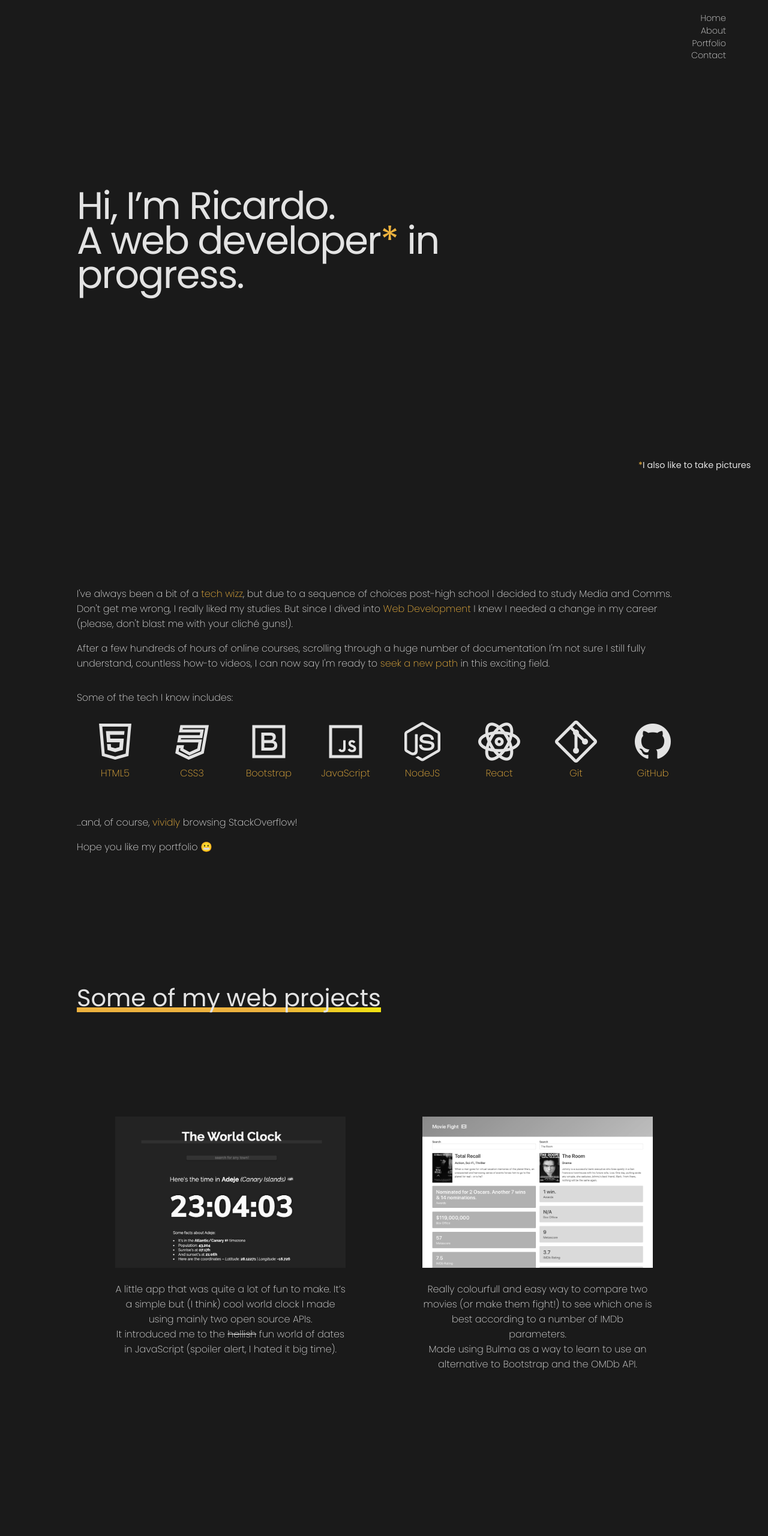
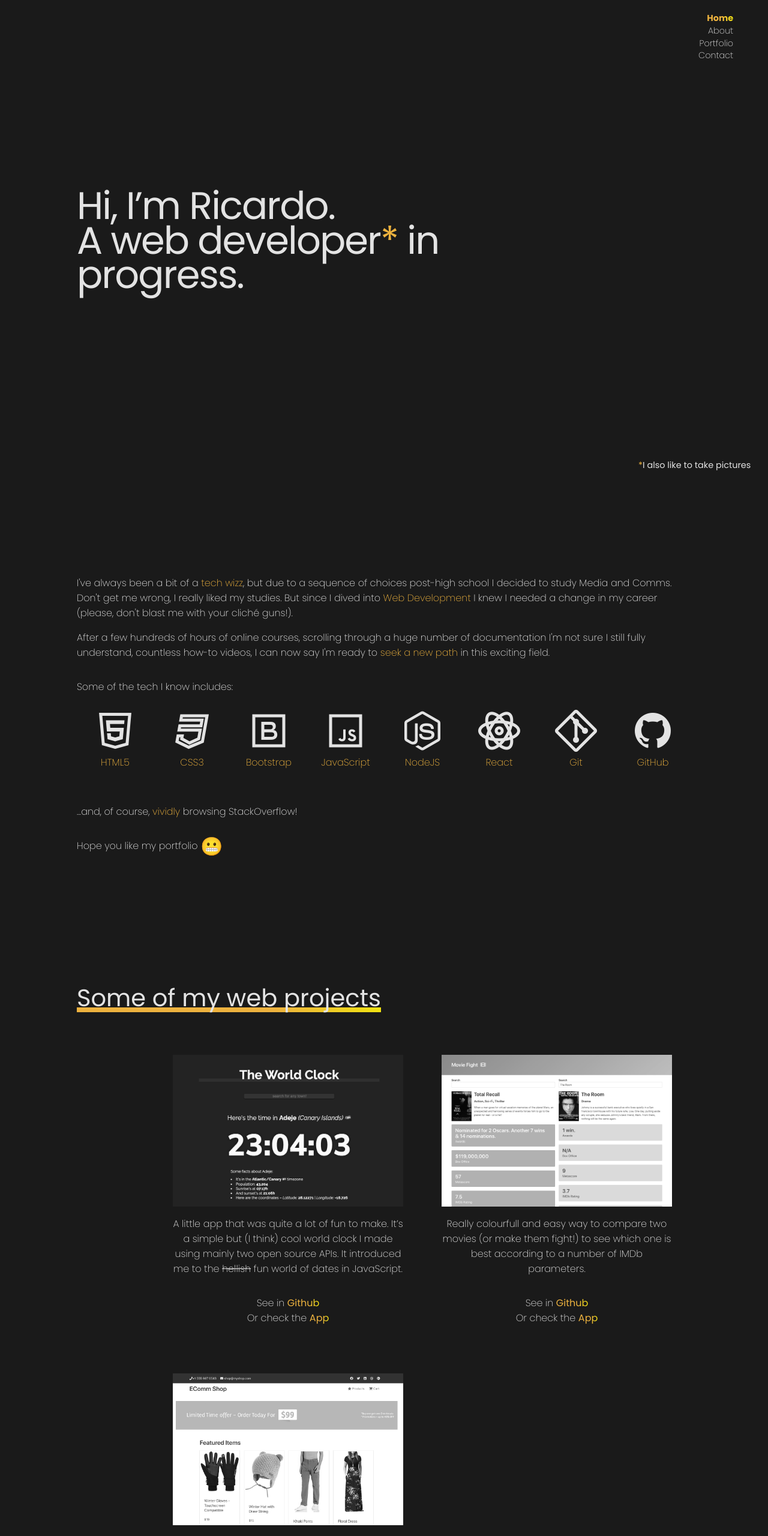
Before and after one commit to ricardofrancoli/personal-portfolio, a plain HTML site: page index.html in a window 1280 px wide. Shown: the top 2560 px of the page at 60% size. Drawn offline with nearby package versions, Linux system fonts and the light colour scheme.

Commit message:
big refactoring, modify web portfolio section

```diff
--- a/index.html
+++ b/index.html
@@ -12,10 +12,10 @@
 
 <div class="nav-container">
 	<nav class="nav-links">
-		<a href="#home">Home</a>
-		<a href="#about">About</a>
-		<a href="#portfolio">Portfolio</a>
-		<a href="#contact">Contact</a>
+		<a href="#home" class="nav-link">Home</a>
+		<a href="#about" class="nav-link">About</a>
+		<a href="#portfolio" class="nav-link">Portfolio</a>
+		<a href="#contact" class="nav-link">Contact</a>
 	</nav>
 </div>
 
@@ -80,7 +80,7 @@
 		</div>
 		<div class="friendly">
 			<p class="stack-joke">...and, of course, <span class="accent-color">vividly</span> browsing StackOverflow!</p>
-			<p>Hope you like my portfolio 😬</p>
+			<p>Hope you like my portfolio <span class="emoji"> 😬</span></p>
 		</div>
 	</div>
 </section>
@@ -92,21 +92,28 @@
 		<div class="web-projects">
 
 			<div class="world-clock web-project">
-				<a href="https://world-clock.vercel.app/" target="_blank">
-					<img src="./public/images/worldClock.png" alt="world-clock" class="web-screenshot">
-				</a>
-				<p class="project-description">A little app that was quite a lot of fun to make. It’s a simple but (I think) cool world clock I made using mainly two open source APIs.<br>
-					It introduced me to the <s>hellish</s> fun world of dates in JavaScript (spoiler alert, I hated it big time).</p>
+				<img src="./public/images/worldClock.png" alt="world-clock" class="web-screenshot">
+				<p class="project-description">A little app that was quite a lot of fun to make. It’s a simple but (I think) cool world clock I made using mainly two open source APIs. It introduced me to the <s>hellish</s> fun world of dates in JavaScript.</p>
+				<p class="project-description">See in <a href="https://github.com/ricardofrancoli/world-clock" class="project-link" target="_blank">Github</a>
+					<br>
+					Or check the <a href="https://world-clock.vercel.app/" class="project-link" target="_blank">App</a>
+				</p>
 			</div>
 
 			<div class="movie-fight web-project">
-				<a href="https://world-clock.vercel.app/" target="_blank">
-					<img src="./public/images/movieFight.png" alt="world-clock" class="web-screenshot">
-				</a>
-				<p class="project-description">Really colourfull and easy way to compare two movies (or make them fight!) to see which one is best according to a number of IMDb parameters.<br>
-					Made using Bulma as a way to learn to use an alternative to Bootstrap and the OMDb API.</p>
+				<img src="./public/images/movieFight.png" alt="world-clock" class="web-screenshot">
+				<p class="project-description">Really colourfull and easy way to compare two movies (or make them fight!) to see which one is best according to a number of IMDb parameters.</p>
+				<p class="project-description">See in <a href="https://github.com/ricardofrancoli/movie-fight" class="project-link" target="_blank">Github</a>
+					<br>
+					Or check the <a href="https://movie-fight.ricardofrancoli.vercel.app" class="project-link" target="_blank">App</a>
+				</p>
 			</div>
 
+			<div class="ecomm web-project">
+				<img src="./public/images/ecomm.png" alt="e-commerce-website" class="web-screenshot">
+				<p class="project-description">A fake e-commerce site I used to practice my backend skills. Made using NodeJS, Express and OOP for some repositories made from scratch.</p>
+				<p class="project-description">See in <a href="https://github.com/ricardofrancoli/ecomm" class="project-link" target="_blank">Github</a></p>
+			</div>
 		</div>
 	</div>
 
@@ -188,20 +195,20 @@
 	</div>
 </section>
 
-<div id="footer">
+<section id="footer">
 	<div class="footer-container">
 		<div class="footer-links-container">
 			<footer class="footer-links">
-				<a href="https://github.com/ricardofrancoli/" class="github-link"><i class="lab la-github"></i></a>
-				<a href="https://www.instagram.com/ricardofrancoli/" class="instagram-link"><i class="lab la-instagram"></i></a>
-				<a href="https://www.linkedin.com/in/ricardo-u-francoli/" class="linkedin-link"><i class="lab la-linkedin-in"></i></a>
+				<a href="https://github.com/ricardofrancoli/" class="github-link" target="_blank"><i class="lab la-github"></i></a>
+				<a href="https://www.instagram.com/ricardofrancoli/" class="instagram-link" target="_blank"><i class="lab la-instagram"></i></a>
+				<a href="https://www.linkedin.com/in/ricardo-u-francoli/" class="linkedin-link" target="_blank"><i class="lab la-linkedin-in"></i></a>
 			</footer>
 		</div>
 		<div class="footer-message-container">
 			<p class="with-love">Made with <i class="lar la-heart"></i> by Ricardo</p>
 		</div>
 	</div>
-</div>
+</section>
 
 <script src="./js/app.js"></script>
 </body>
--- a/styles/main.scss
+++ b/styles/main.scss
@@ -10,6 +10,17 @@ html, body {
 
 .accent-color {
     color: $accent-color;
+}
+
+img.emojione {
+    margin: 0px !important;
+    display: inline !important;
+}
+
+span.emoji {
+    font-size: 30px;
+    vertical-align: middle;
+    line-height: 2;
 }
 
 .section-header {
--- a/styles/partials/_about.scss
+++ b/styles/partials/_about.scss
@@ -25,7 +25,7 @@
         margin: 5px 5px 30px;
     }
 
-    .lab{
+    .lab {
         padding: 0;
         font-size: 5rem;
     }
--- a/styles/partials/_contactpage.scss
+++ b/styles/partials/_contactpage.scss
@@ -33,13 +33,14 @@
             resize: none;
         }
 
-        button {
+        .btn {
             cursor: pointer;
             color: $bg-color;
-            background: $accent-color;
+            background-color: $accent-color;
             max-width: 10vw;
             height: 3rem;
             font-weight: 400;
+            transition: all 3s ease;
 
             &:hover {
                 background: $accent-gradient-inverted;
--- a/styles/partials/_navbar.scss
+++ b/styles/partials/_navbar.scss
@@ -1,5 +1,6 @@
 .nav-container {
     margin-left: 90vw;
+    width: 70px;
     position: fixed;
     top: 0px;
     overflow: hidden;
@@ -15,7 +16,7 @@
     line-height: 1.3rem;
     text-align: right;
 
-    a {
+    .nav-link {
         color: $text-color;
         font-weight: 200;
         text-decoration: none;
@@ -23,7 +24,10 @@
         // padding: 13px 30px 13px 30px;
     }
 
-    .current, a {
-        color: $accent-gradient;
+    .current {
+        background: $accent-gradient;
+        -webkit-background-clip: text;
+        -webkit-text-fill-color: transparent;
+        font-weight: 600;
     }
 }
--- a/styles/partials/_photographyportfolio.scss
+++ b/styles/partials/_photographyportfolio.scss
@@ -9,6 +9,7 @@
     align-items: center;
     margin: 0 10vw;
     min-height: 100vh;
+    max-width: 100vw;
     text-align: right;
 
     .image-container {
--- a/styles/partials/_webportfolio.scss
+++ b/styles/partials/_webportfolio.scss
@@ -5,16 +5,21 @@
     @include section;
 
     .web-projects {
-        @include section-container;
+        display: grid;
+        grid-template-columns: 1fr 1fr;
+        justify-content: space-around;
         align-items: center;
+        min-height: 100vh;
 
         .web-project {
+            align-self: start;
             display: flex;
             flex-direction: column;
             margin: 0 5vw;
+            min-height: 30vh;
+            margin: 4vh;
 
             .project-description {
-                min-height: 30vh;
                 text-align: center;
             }
 
@@ -30,6 +35,15 @@
                 filter: none;
                 filter: grayscale(0);
             }
+
+            .project-link {
+                text-decoration: none;
+                width: fit-content;
+                background: $accent-gradient;
+                -webkit-background-clip: text;
+                -webkit-text-fill-color: transparent;
+                font-weight: 500;
+            }
         }
     }
 }
```
Also changed, not shown: public/images/ecomm.png (added), styles/main.css, 1 other file.
